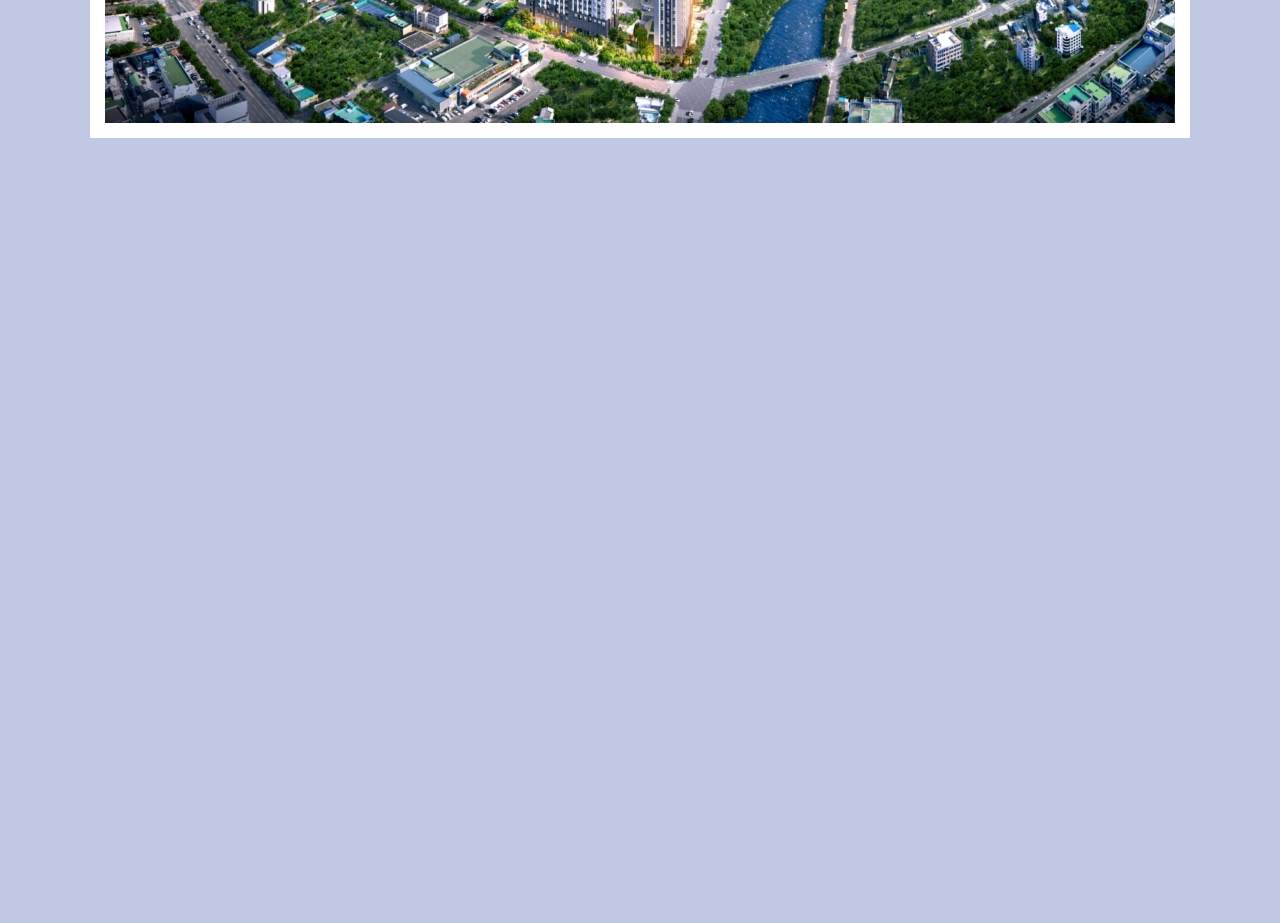
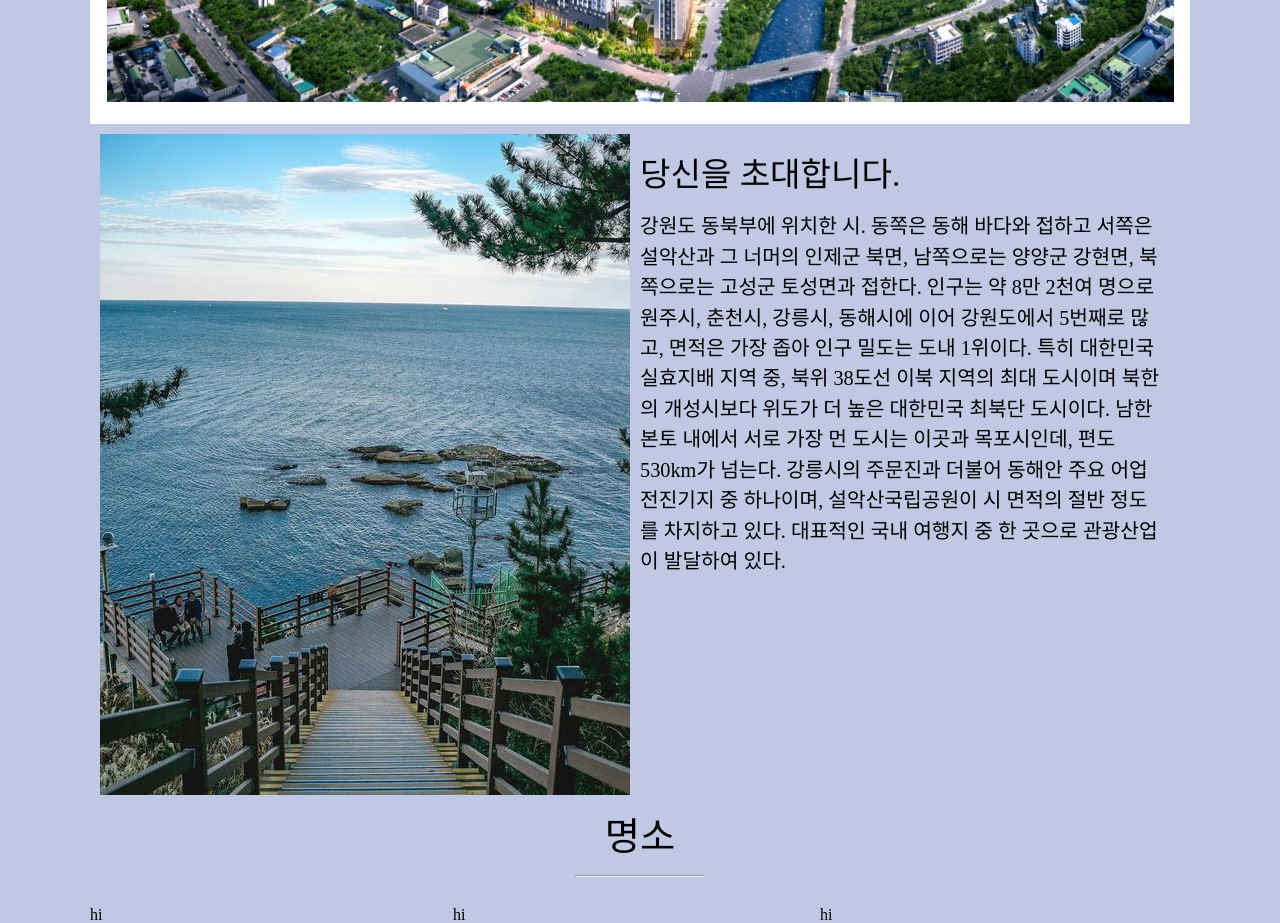
Before and after one commit to walkingcabbage/TIL, a website: page HTMLCSS/sokcho-web/SokchoWeb.html in a window 1280 px wide. Shown: the part 600-1523 px from the top of the page. Before the commit the page ends 850 px from the top, so only its background shows below. Drawn offline with Linux system fonts and the light colour scheme.

Commit message:
2022-06-11(HTML/CSS)

```diff
--- a/HTMLCSS/sokcho-web/SokchoWeb.html
+++ b/HTMLCSS/sokcho-web/SokchoWeb.html
@@ -27,19 +27,37 @@
         </div>
         <div class="about-container">
             <div class="about-left">
-
+                <img class="about-img" src="./images/about_img.jpg" alt="" srcset="">
             </div>
             <div class="about-right">
+                <div class="about-title">
+                    <h1>당신을 초대합니다.</h1>
+                </div>
+                <div class="about-article">
+                    <p>강원도 동북부에 위치한 시. 동쪽은 동해 바다와 접하고 서쪽은 설악산과 그 너머의 인제군 북면, 남쪽으로는 양양군 강현면, 북쪽으로는 고성군 토성면과 접한다.
 
+                        인구는 약 8만 2천여 명으로 원주시, 춘천시, 강릉시, 동해시에 이어 강원도에서 5번째로 많고, 면적은 가장 좁아 인구 밀도는 도내 1위이다. 특히 대한민국 실효지배 지역 중, 북위 38도선 이북 지역의 최대 도시이며 북한의 개성시보다 위도가 더 높은 대한민국 최북단 도시이다. 남한 본토 내에서 서로 가장 먼 도시는 이곳과 목포시인데, 편도 530km가 넘는다. 강릉시의 주문진과 더불어 동해안 주요 어업 전진기지 중 하나이며, 설악산국립공원이 시 면적의 절반 정도를 차지하고 있다.
+
+                        대표적인 국내 여행지 중 한 곳으로 관광산업이 발달하여 있다. </p>
+                </div>
             </div>
         </div>
 
         <div class="sights-container">
             <div class="sights-top">
-
+                <h1>명소</h1>
+                <hr>
             </div>
             <div class="sights-bottom">
-
+                <div class="sight-content1">
+                    hi
+                </div>
+                <div class="sight-content2">
+                    hi
+                </div>
+                <div class="sight-content3">
+                    hi
+                </div>
             </div>
         </div>
         <div class="foods-container">
--- a/HTMLCSS/sokcho-web/SokchoWebStyles.css
+++ b/HTMLCSS/sokcho-web/SokchoWebStyles.css
@@ -72,22 +72,23 @@ margin-top: 50px;
 width: 100%;
 }
 .intro-title{
-	width: calc(100% - 30px);
+	width: calc(100% - 3%);
 	margin: auto;
-	padding-top: 15px;
-	padding-bottom: 15px;
+	padding-top: 2%;
+	padding-bottom: 2%;
 }
 .intro-img{
 	position: relative;
 	width: 100%;
+	max-height: 630px;
 	vertical-align: middle;
 	object-fit: none;
 }
 .intro-text{
 	position: absolute;
-	top: 50%;
+	top: 30%;
 	left: 50%;
-	transform: translate( -50%, -50% );
+	transform: translate( -50%,0 );
 	text-align: center;
 }
 .intro-text h1{
@@ -96,4 +97,65 @@ width: 100%;
 }
 
 .about-container{
+	width: 100%;
+	max-height: 700px;
+	overflow:hidden;
 }
+.about-left{
+	width: 50%;
+	height: 100%;
+	float: left;
+}
+.about-right{
+	width: 50%;
+	height: 100%;
+	display:inline-block;
+}
+.about-img{
+	margin: 10px;
+	width: calc(100% - 20px);
+	height: calc(100% - 20px);
+	object-fit: none;
+}
+.about-title{
+	margin-top: 34px;
+    font-size: 2.587vw;
+}
+.about-article{
+	margin-top: 20px;
+	line-height: 1.5em;
+	margin-right: 30px;
+	font-size: 1.587vw;
+
+}
+.sights-containaer{
+	width: 100%;
+	max-height: 600px;
+
+}
+.sights-top{
+height: 20%;
+text-align: center;
+font-size: 3vw;
+padding-top: 10px;
+padding-bottom: 10px;
+}
+.sights-top hr{
+	width: 10vw;
+}
+.sights-bottom{
+height: 80%;
+max-height: 560px;
+}
+.sight-content1{
+	float: left;
+	width: 33%;
+}
+.sight-content2{
+	display: inline-block;
+	width: 33%;
+}
+.sight-content3{
+	display: inline-block;
+	width: 33%;
+}
```
Also changed, not shown: HTMLCSS/sokcho-web/images/about_img.jpg (added).
